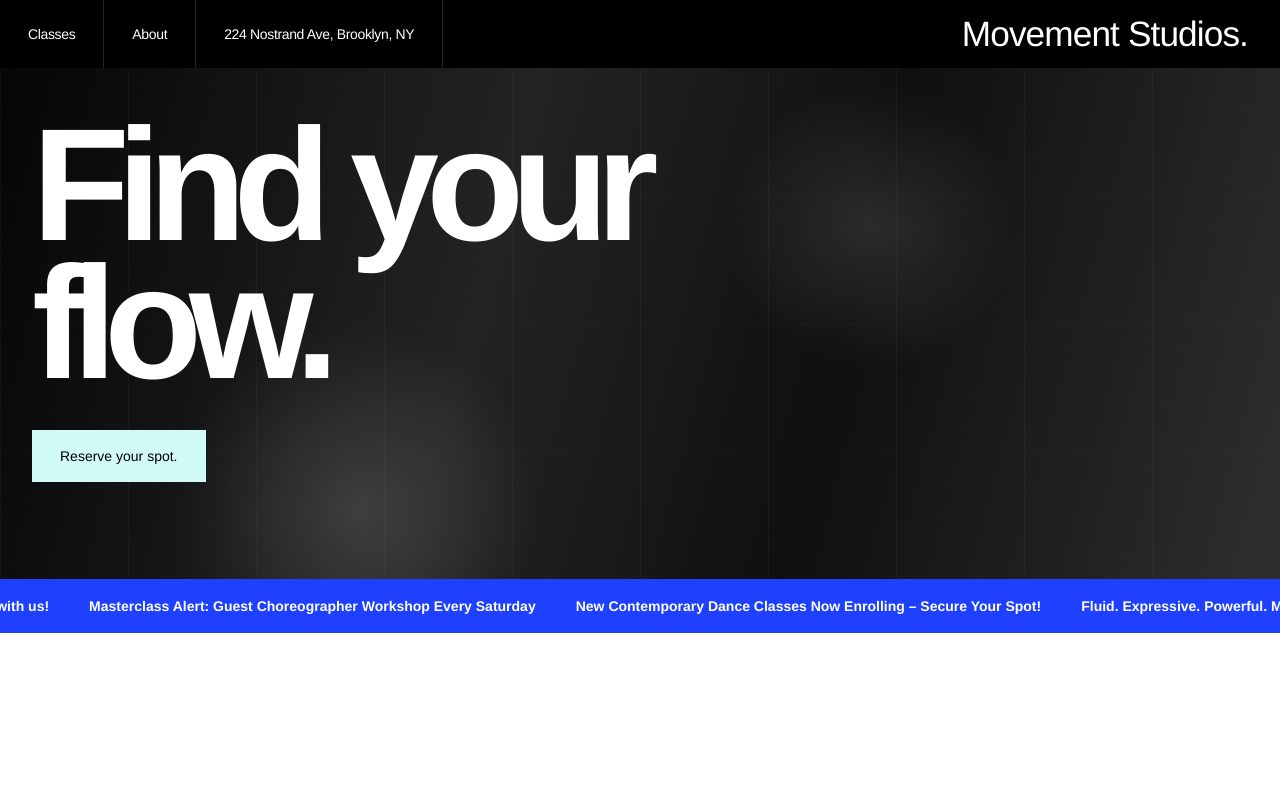
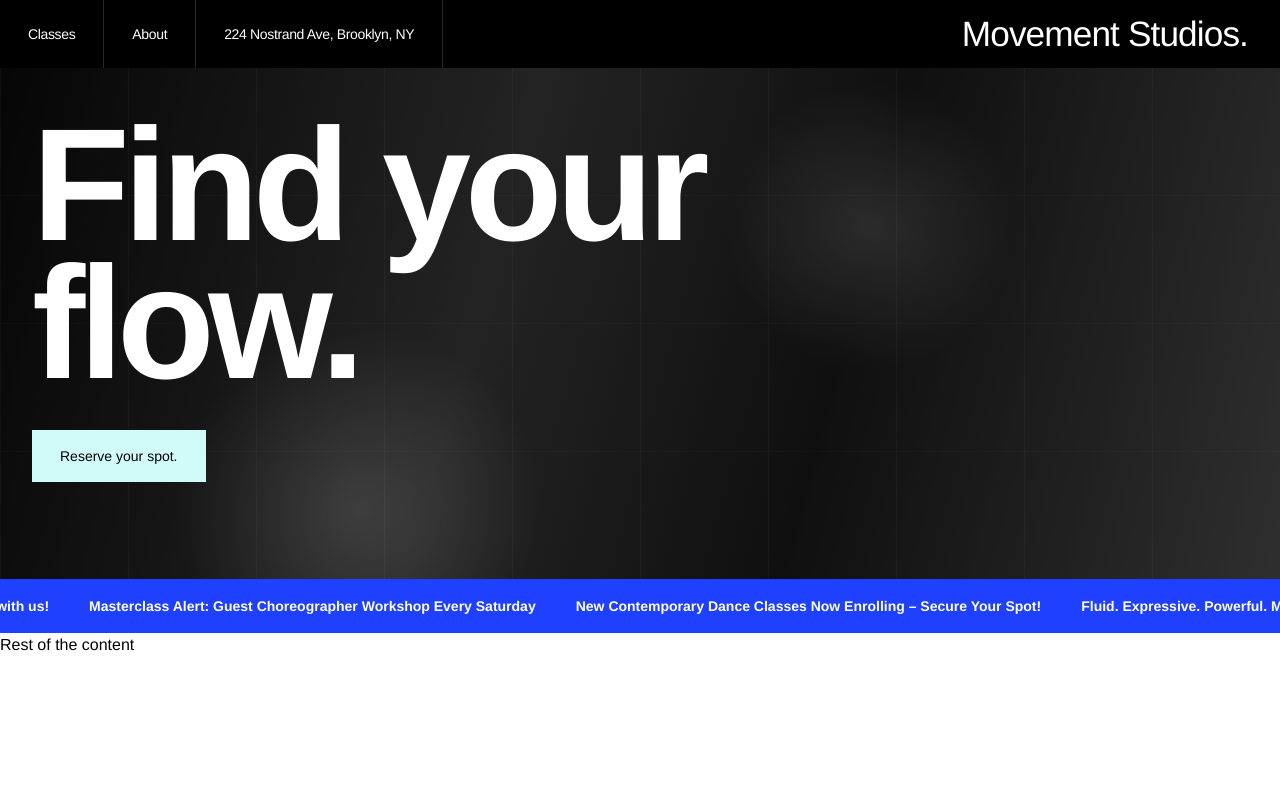
Before and after one commit to SabriBere/movement-studios, a Next.js app: page / in a window 1280 px wide. Shown: the top 800 px of the page. Built offline with nearby package versions, Linux system fonts and the light colour scheme.

Commit message:
fixing h1 weight

```diff
--- a/src/app/about/page.tsx
+++ b/src/app/about/page.tsx
@@ -2,8 +2,9 @@ import React from 'react'
 
 const About = () => {
     return (
-        <main className="min-h-screen bg-white px-4 py-4 sm:px-6 lg:px-8">
+        <main className="min-h-screen bg-white">
             About
+            <div>Rest of the content</div>
         </main>
     )
 }
--- a/src/app/classes/page.tsx
+++ b/src/app/classes/page.tsx
@@ -2,8 +2,9 @@ import React from 'react'
 
 const Classes = () => {
     return (
-        <main className="min-h-screen bg-white px-4 py-4 sm:px-6 lg:px-8">
+        <main className="min-h-screen bg-white">
             Classes
+            <div>Rest of the content</div>
         </main>
     )
 }
--- a/src/app/page.tsx
+++ b/src/app/page.tsx
@@ -4,6 +4,7 @@ export default function Home() {
     return (
         <main className="min-h-screen bg-white">
             <Herobar />
+            <div>Rest of the content</div>
         </main>
     );
 }
--- a/src/components/Hero/Herobar.tsx
+++ b/src/components/Hero/Herobar.tsx
@@ -23,7 +23,7 @@ export default function Herobar({
                 <div className="absolute inset-0 bg-[linear-gradient(90deg,rgba(255,255,255,0.08)_1px,transparent_1px),linear-gradient(0deg,rgba(255,255,255,0.05)_1px,transparent_1px)] bg-[size:128px_128px] opacity-45" />
 
                 <div className="relative z-10 flex min-h-[380px] flex-col justify-between px-6 pt-10 pb-24 sm:min-h-[470px] sm:px-8 sm:pt-12 lg:min-h-[510px] lg:px-8 lg:pt-12">
-                    <h1 className="whitespace-pre-line text-[clamp(4.5rem,16vw,10rem)] leading-[0.86] font-bold tracking-[-0.08em] text-white">
+                    <h1 className="whitespace-pre-line text-[clamp(4.5rem,16vw,10rem)] leading-[0.86] font-semibold tracking-[-0.04em] text-white">
                         {heading}
                     </h1>
 
```
